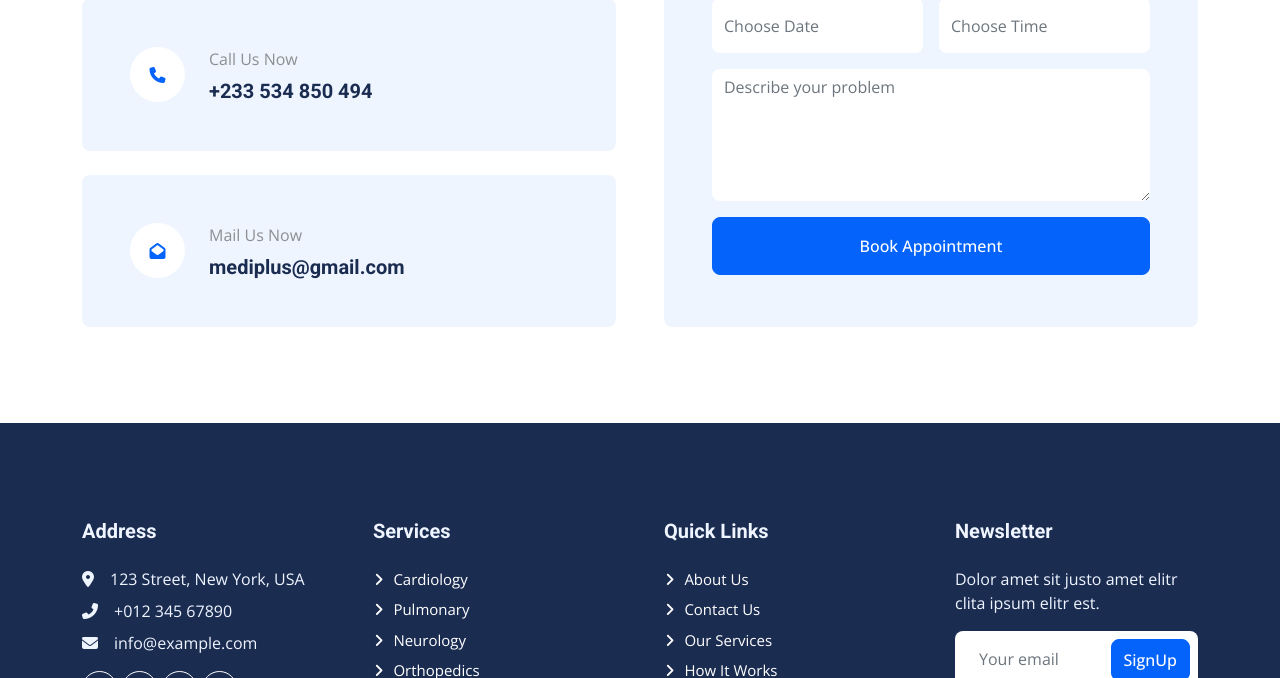
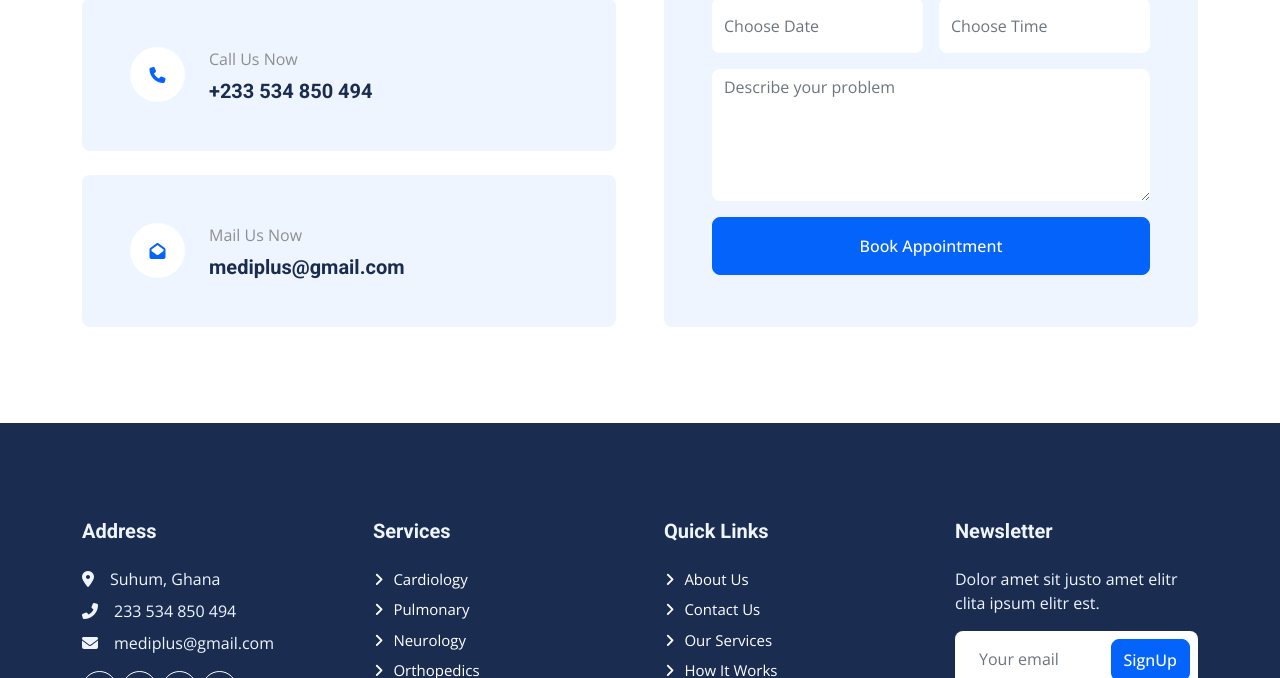
Before and after one commit to jaameyaw/mediplus, a plain HTML site: page appointment.html in a window 1280 px wide. Shown: the part 728-1406 px from the top of the page. Drawn offline with nearby package versions, Linux system fonts and the light colour scheme.

Commit message:
typography update appointment

```diff
--- a/appointment.html
+++ b/appointment.html
@@ -199,9 +199,9 @@
             <div class="row g-5">
                 <div class="col-lg-3 col-md-6">
                     <h5 class="text-light mb-4">Address</h5>
-                    <p class="mb-2"><i class="fa fa-map-marker-alt me-3"></i>123 Street, New York, USA</p>
-                    <p class="mb-2"><i class="fa fa-phone-alt me-3"></i>+012 345 67890</p>
-                    <p class="mb-2"><i class="fa fa-envelope me-3"></i>info@example.com</p>
+                    <p class="mb-2"><i class="fa fa-map-marker-alt me-3"></i>Suhum, Ghana</p>
+                    <p class="mb-2"><i class="fa fa-phone-alt me-3"></i>233 534 850 494</p>
+                    <p class="mb-2"><i class="fa fa-envelope me-3"></i>mediplus@gmail.com</p>
                     <div class="d-flex pt-2">
                         <a class="btn btn-outline-light btn-social rounded-circle" href=""><i class="fab fa-twitter"></i></a>
                         <a class="btn btn-outline-light btn-social rounded-circle" href=""><i class="fab fa-facebook-f"></i></a>
```
